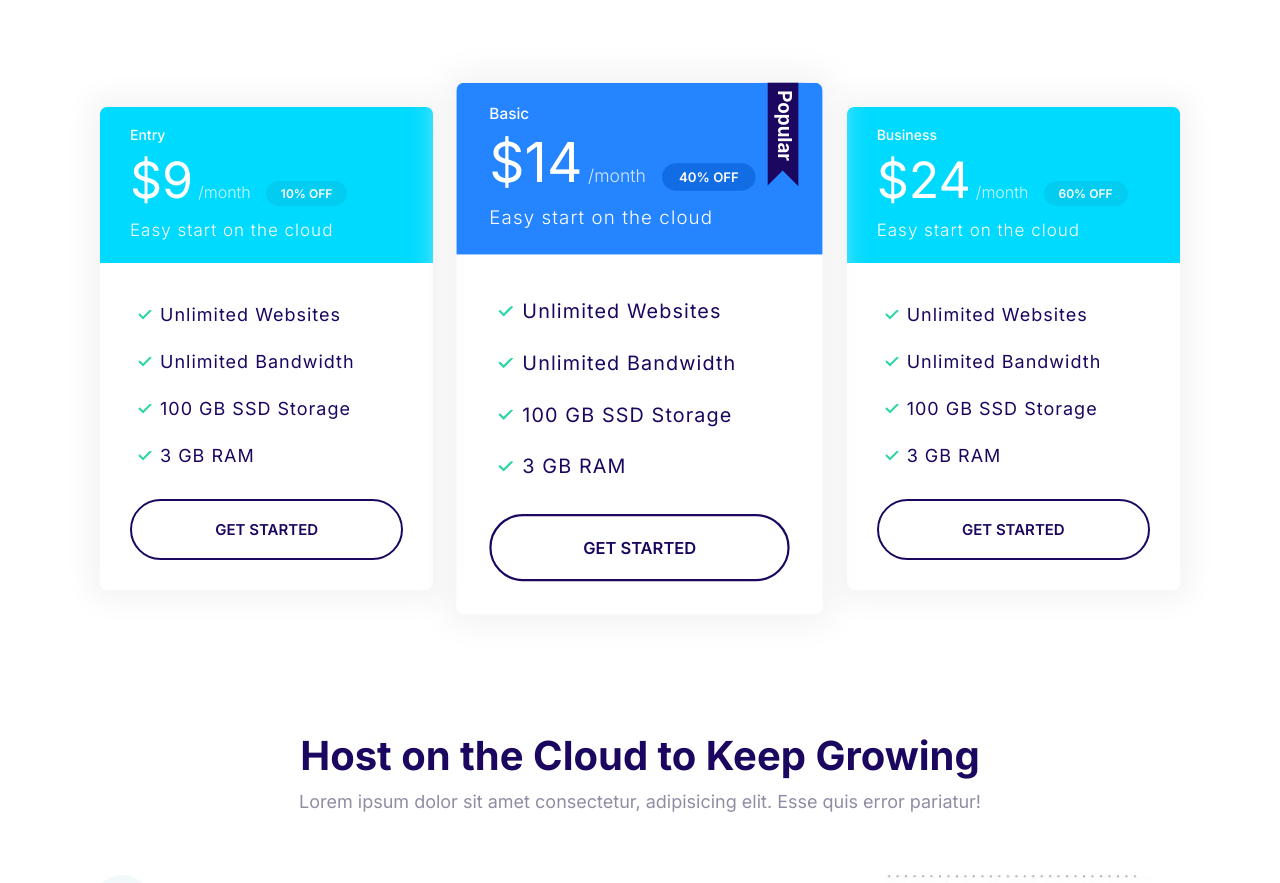
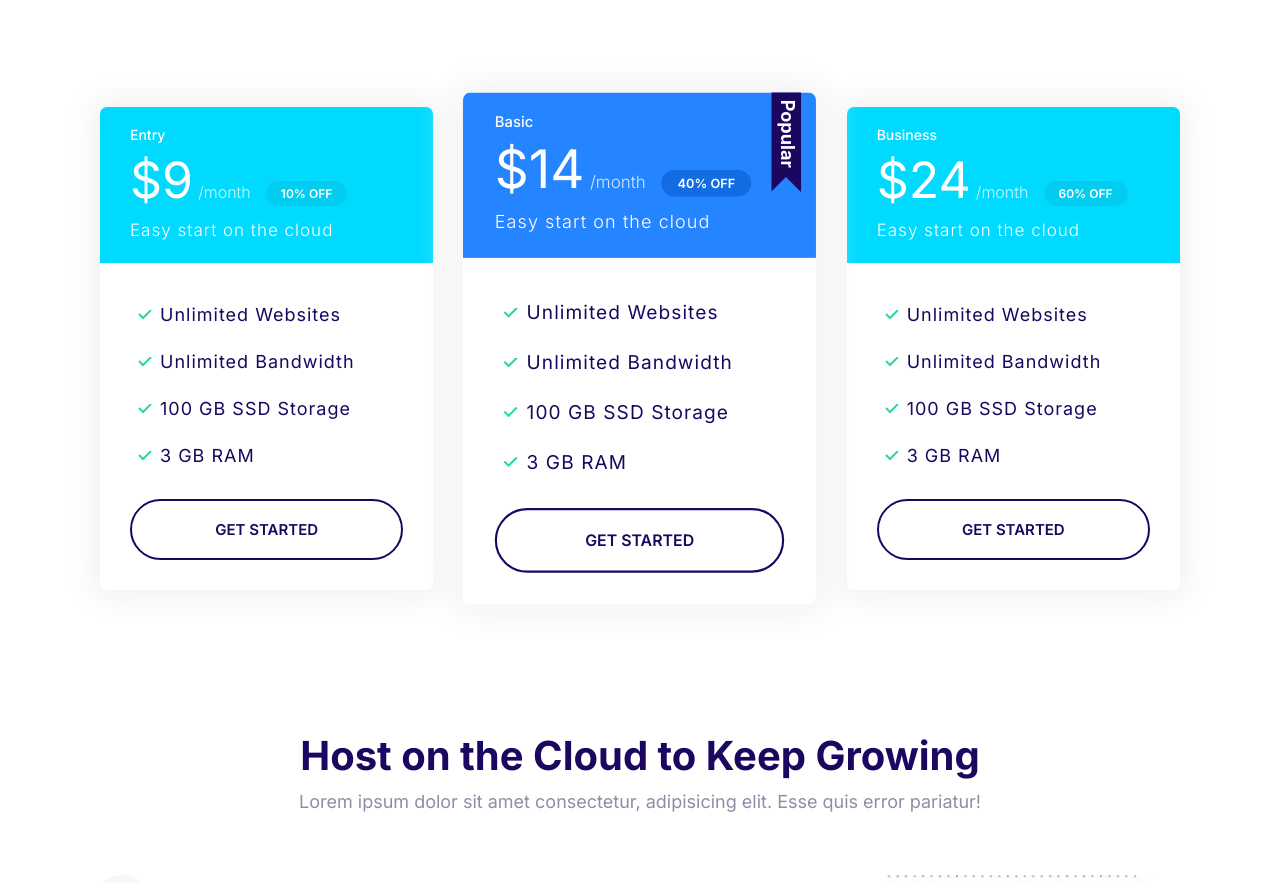
Before and after one commit to mukeshgurusamy-dev/Moshify, a website built with Parcel: page src/index.html in a window 1280 px wide. Shown: the part 1279-2162 px from the top of the page. Built offline with nearby package versions, Linux system fonts and the light colour scheme.

Commit message:
minor bugs fix for responsive across all devices.

```diff
--- a/src/CSS/styles.css
+++ b/src/CSS/styles.css
@@ -350,21 +350,22 @@ a {
   letter-spacing: 1px;
   margin-bottom: 2rem;
 }
+/* //-> slight change*/
 .plan:hover {
   transform: scale(1.07);
 }
 /* //->slight change*/
 .plan--popular:hover {
-  transform: scale(1.07); /*original value is 1.15*/
+  transform: scale(1.08); /*original value is 1.15*/
 }
 @media screen and (min-width: 768px) {
   /* //->slight change*/
   .plan--popular {
-    transform: scale(1.1);
+    transform: scale(1.06);
   }
   /*//->slight change*/
   .plan--popular:hover {
-    transform: scale(1.13);
+    transform: scale(1.1);
   }
   /* //->removing margin for tabletdevices becuse already we have many many spaces sins tablet are wider*/
   .plan {
@@ -401,7 +402,8 @@ a {
   width: 40px;
   position: absolute;
   top: -6px;
-  right: 5%;
+  right: 0;
+  transform: translateX(-20%);
 }
 /*Mediacomponent*/
 /*for Mediacomponent*/
```
Also changed, not shown: src/index.html (+2 -2 lines).
